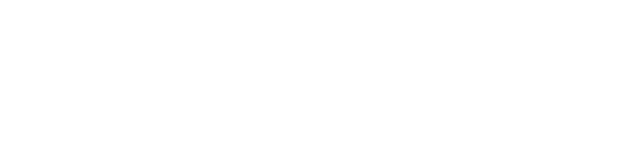
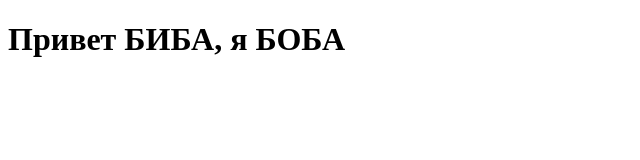
Before and after one commit to klyuev1/first-project, a plain HTML site: page index.html in a window 1280 px wide. Shown: the whole page, without its empty margins (0-640 px from the left). Drawn offline with Linux system fonts and the light colour scheme.

Commit message:
Добавлен тег Приветствие

```diff
--- a/index.html
+++ b/index.html
@@ -7,6 +7,6 @@
   <title>Document</title>
 </head>
 <body>
-
+  <h1>Привет БИБА, я БОБА</h1>
 </body>
 </html>
```
